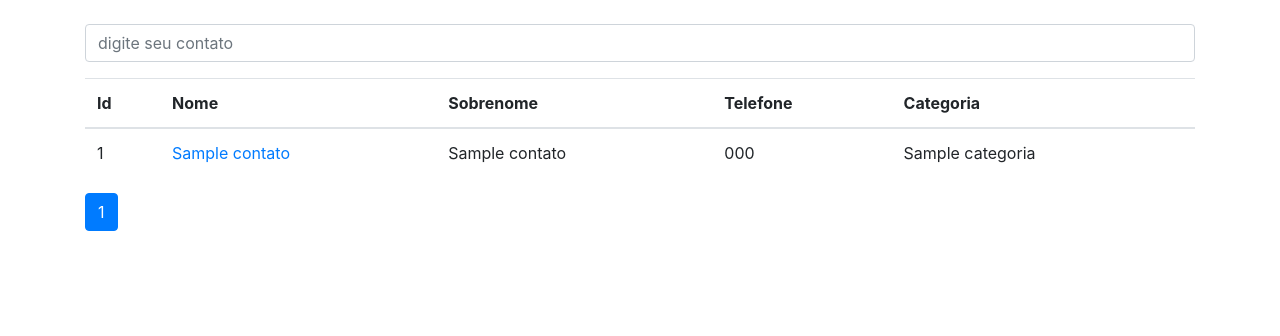
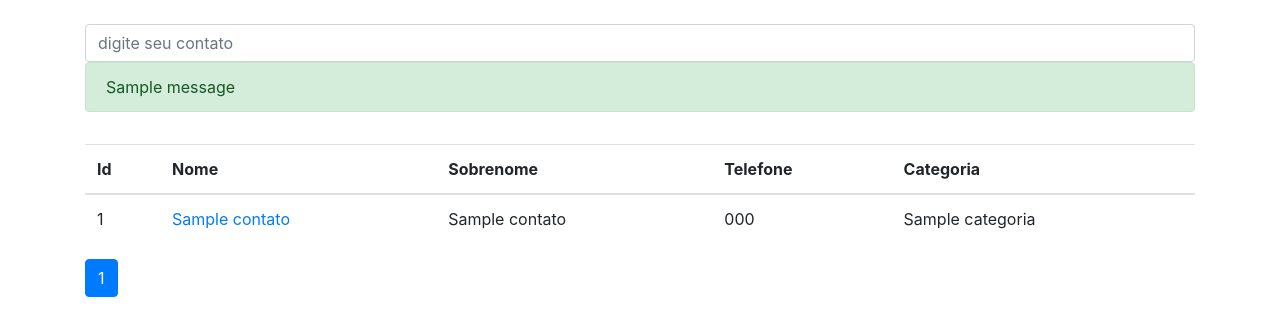
Before and after one commit to FalsoBranco/ProjetoAgendaDjango, a Django app: page / in a window 1280 px wide. Shown: the part 56-392 px from the top of the page. Run offline with Django 3.2, Linux system fonts and the light colour scheme; tables that the repository leaves empty hold one stand-in row (values such as "Sample post"); one stand-in notice (Sample message) is shown; some libraries are stand-ins or nearby versions.

Commit message:
adicionado mensagens de informacao

```diff
--- a/contatos/views.py
+++ b/contatos/views.py
@@ -1,9 +1,10 @@
+from django.contrib import messages
 from django.core.paginator import Paginator
 from django.db.models import Q, Value
 from django.db.models.functions import Concat
 from django.http.request import HttpRequest
 from django.http.response import Http404
-from django.shortcuts import get_object_or_404, render
+from django.shortcuts import get_object_or_404, redirect, render
 
 from .models import Contato
 
@@ -11,6 +12,7 @@ from .models import Contato
 
 
 def index(request: HttpRequest):
+
     contatos = Contato.objects.order_by("-id").filter(mostrar=True)
     paginator = Paginator(contatos, 1)
     page = request.GET.get("p")
@@ -29,8 +31,13 @@ def ver_contato(request: HttpRequest, contato_id: int):
 
 def busca(request: HttpRequest):
     termo = request.GET.get("termo")
-    if termo is None:
-        raise Http404()
+    if termo is None or not termo:
+        messages.add_message(
+            request, messages.ERROR, "O campo busca não pode ser vazio"
+        )
+        return redirect("contatos:index")
+    else:
+        messages.add_message(request, messages.SUCCESS, "Contato encontrado")
     campos = Concat("nome", Value(""), "sobrenome")
     contatos = Contato.objects.annotate(nome_completo=campos).filter(
         Q(nome_completo__icontains=termo) | Q(telefone__icontains=termo),
--- a/templates/base.html
+++ b/templates/base.html
@@ -25,6 +25,7 @@
                         <div class="col-12">
                             <input class="form-control" type="search" value="{{request.GET.termo}}" id="search-input"
                                 placeholder="digite seu contato" name="termo">
+                            {% include 'parciais/_messages.html' %}
                         </div>
                     </div>
                 </form>
--- /dev/null
+++ b/templates/parciais/_messages.html
@@ -0,0 +1,9 @@
+{% if messages %}
+{% for message in messages %}
+
+<div class="alert {{ message.tags }}" role="alert">
+    {{message}}
+</div>
+
+{% endfor %}
+{% endif %}
```
Also changed, not shown: core/settings.py (+15 -0 lines).
